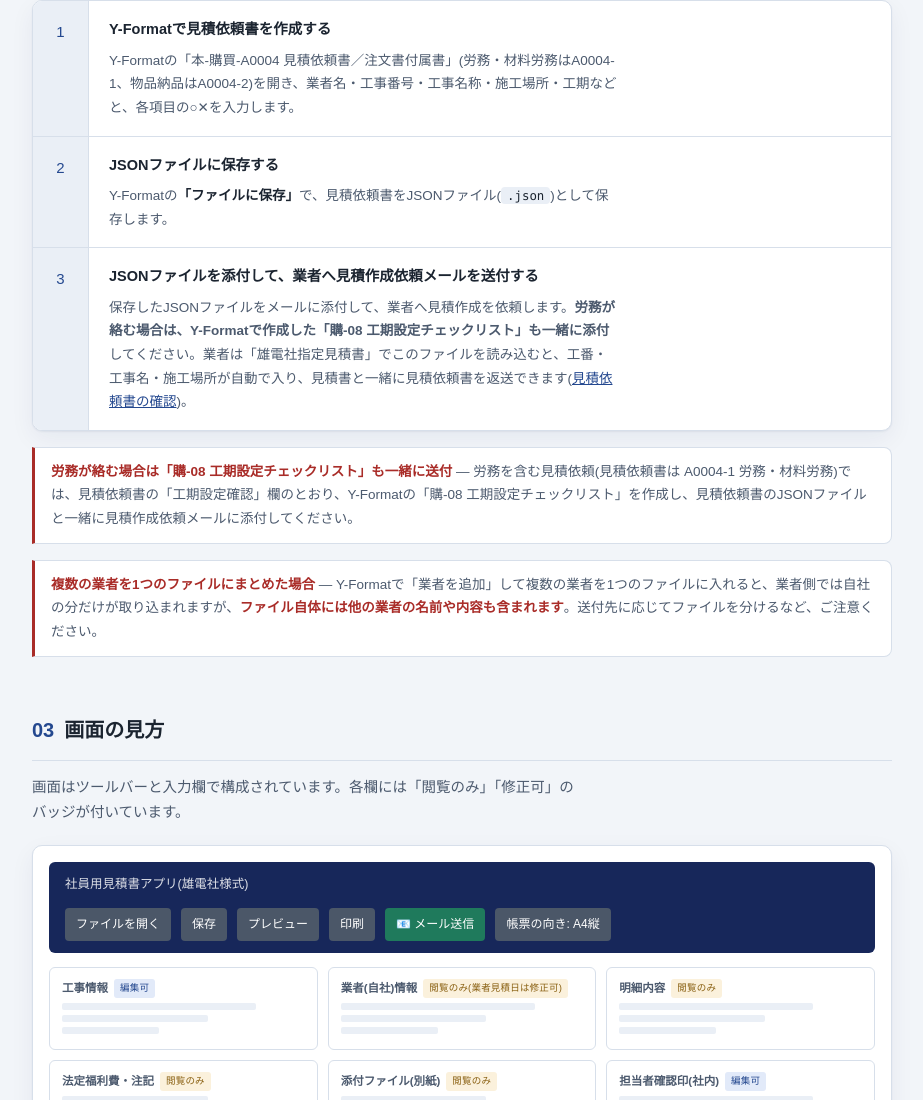
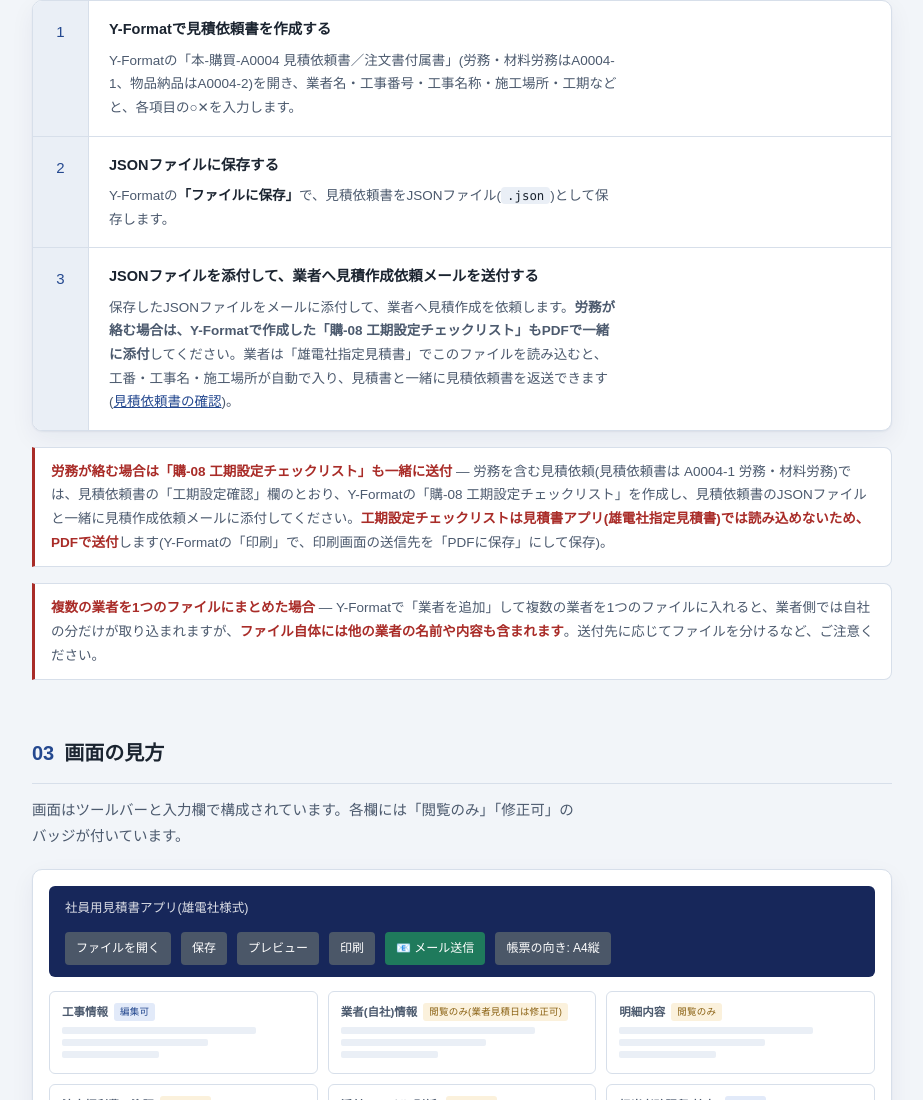
Before and after one commit to shar19-ops/quotation-staff-app, a plain HTML site: page 社員用見積書アプリ_操作マニュアル.html in a window 1280 px wide. Shown: the part 820-1920 px from the top of the page, without its empty margins (298-1221 px from the left). Drawn offline with Linux system fonts and the light colour scheme.

Commit message:
マニュアル: 購-08 工期設定チェックリストは見積書アプリで読めないためPDFで送付する旨を追記
Co-Authored-By: Claude Opus 5.5 <noreply@anthropic.com>

```diff
--- a/社員用見積書アプリ_操作マニュアル.html
+++ b/社員用見積書アプリ_操作マニュアル.html
@@ -603,13 +603,13 @@
           <div class="flow-num">3</div>
           <div class="flow-body">
             <h3>JSONファイルを添付して、業者へ見積作成依頼メールを送付する</h3>
-            <p>保存したJSONファイルをメールに添付して、業者へ見積作成を依頼します。<strong>労務が絡む場合は、Y-Formatで作成した「購-08 工期設定チェックリスト」も一緒に添付</strong>してください。業者は「雄電社指定見積書」でこのファイルを読み込むと、工番・工事名・施工場所が自動で入り、見積書と一緒に見積依頼書を返送できます(<a href="#request">見積依頼書の確認</a>)。</p>
+            <p>保存したJSONファイルをメールに添付して、業者へ見積作成を依頼します。<strong>労務が絡む場合は、Y-Formatで作成した「購-08 工期設定チェックリスト」もPDFで一緒に添付</strong>してください。業者は「雄電社指定見積書」でこのファイルを読み込むと、工番・工事名・施工場所が自動で入り、見積書と一緒に見積依頼書を返送できます(<a href="#request">見積依頼書の確認</a>)。</p>
           </div>
         </div>
       </div>
 
       <div class="note caution">
-        <strong>労務が絡む場合は「購-08 工期設定チェックリスト」も一緒に送付</strong> — 労務を含む見積依頼(見積依頼書は A0004-1 労務・材料労務)では、見積依頼書の「工期設定確認」欄のとおり、Y-Formatの「購-08 工期設定チェックリスト」を作成し、見積依頼書のJSONファイルと一緒に見積作成依頼メールに添付してください。
+        <strong>労務が絡む場合は「購-08 工期設定チェックリスト」も一緒に送付</strong> — 労務を含む見積依頼(見積依頼書は A0004-1 労務・材料労務)では、見積依頼書の「工期設定確認」欄のとおり、Y-Formatの「購-08 工期設定チェックリスト」を作成し、見積依頼書のJSONファイルと一緒に見積作成依頼メールに添付してください。<strong>工期設定チェックリストは見積書アプリ(雄電社指定見積書)では読み込めないため、PDFで送付</strong>します(Y-Formatの「印刷」で、印刷画面の送信先を「PDFに保存」にして保存)。
       </div>
       <div class="note caution">
         <strong>複数の業者を1つのファイルにまとめた場合</strong> — Y-Formatで「業者を追加」して複数の業者を1つのファイルに入れると、業者側では自社の分だけが取り込まれますが、<strong>ファイル自体には他の業者の名前や内容も含まれます</strong>。送付先に応じてファイルを分けるなど、ご注意ください。
```
